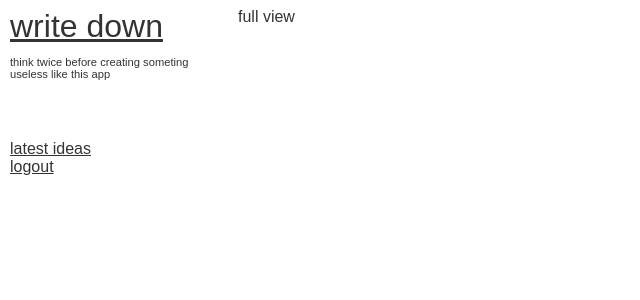
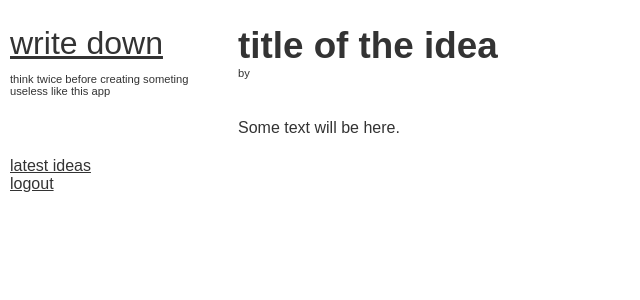
Before and after one commit to kalimatas/writedownme, a Flask app: template application/templates/full.html in a window 1280 px wide. Shown: the top 300 px of the page, without its empty margins (0-640 px from the left). Run offline with Flask 2, Linux system fonts and the light colour scheme; the template is opened without the code that fills it, so the values that code supplies are empty.

Commit message:
full view

```diff
--- a/application/static/style.css
+++ b/application/static/style.css
@@ -83,3 +83,7 @@
 div.error {
     color: red;
 }
+
+div#idea_content {
+    margin-top: 40px;
+}
--- a/application/templates/full.html
+++ b/application/templates/full.html
@@ -1,5 +1,15 @@
 {% extends "layout.html" %}
 
+{% block title %}
+    Author :: title
+{% endblock %}
+
 {% block content %}
-    full view
+
+<h1 style="margin-bottom: 0;" id="main_title">title of the idea</h1>
+<p style="margin:0; padding:0; font-size: 0.7em;"><span class="date">{{ idea.date.strftime('%d %B, %Y')}}</span> by
+<span class="author"><a href="{{ url_for('author', author=idea.author_nickname) }}">{{ idea.author_nickname }}</a></span></p>
+
+<div id="idea_content">Some text will be here.</div>
+
 {% endblock %}
--- a/application/views.py
+++ b/application/views.py
@@ -59,7 +59,11 @@
 
 def full_view(idea_id):
     """Full idea"""
-    return render_template('full.html')
+    idea = models.Idea.get_by_id(idea_id)
+    if not idea:
+        return abort(404)
+
+    return render_template('full.html', idea=idea)
 
 def author(author):
     """List of author's ideas"""
```
